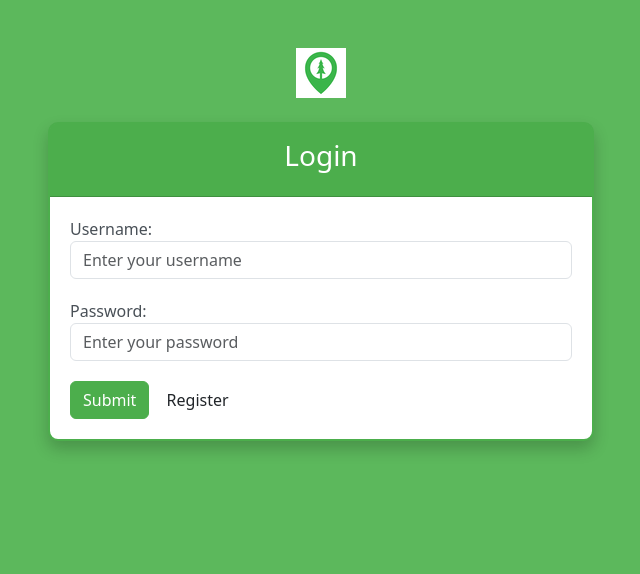
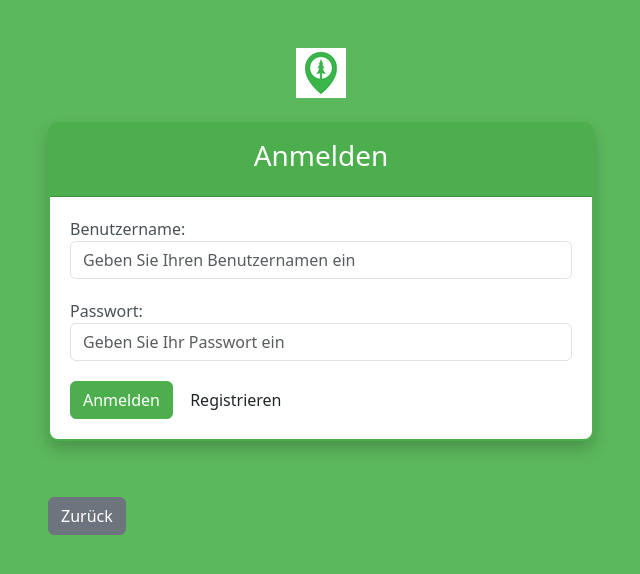
Before and after one commit to samiawale/SCRUM, a Django app: page /login/ in a window 1280 px wide. Shown: the top 574 px of the page, without its empty margins (319-959 px from the left). Run offline with Django 5.2, Linux system fonts and the light colour scheme; some libraries are stand-ins or nearby versions.

Commit message:
last changes in frontend

```diff
--- a/Scrum/myproject/myapp/templates/Auftrag.html
+++ b/Scrum/myproject/myapp/templates/Auftrag.html
@@ -114,9 +114,9 @@
 
                 </p>
                 <p>
-                    <a href="#" class="footer-icon"><img src="facebook_logo.png" alt="Facebook"></a>
-                    <a href="#" class="footer-icon"><img src="instagram_logo.png" alt="Instagram"></a>
-                    <a href="#" class="footer-icon"><img src="x_logo.png" alt="X"></a>
+                    <a href="#" class="footer-icon"><img src="{% static 'img/facebook_logo.png' %}" alt="Facebook"></a>
+                    <a href="#" class="footer-icon"><img src="{% static 'img/instagram_logo.png' %}" alt="Instagram"></a>
+                    <a href="#" class="footer-icon"><img src="{% static 'img/x_logo.png' %}" alt="X"></a>
                 </p>
             </div>
         </div>
--- a/Scrum/myproject/myapp/templates/login.html
+++ b/Scrum/myproject/myapp/templates/login.html
@@ -1,13 +1,18 @@
 <!DOCTYPE html>
-<html lang="en">
+<html lang="de">
+
 <head>
   <meta charset="UTF-8">
   <meta name="viewport" content="width=device-width, initial-scale=1.0">
-  <title>Login</title>
-  {% load static %}
+  <meta name="appleid-signin-client-id" content="[CLIENT_ID]">
+  <meta name="appleid-signin-scope" content="[SCOPES]">
+  <meta name="appleid-signin-redirect-uri" content="[REDIRECT_URI]">
+  <meta name="appleid-signin-state" content="[STATE]">
+  <title>Anmelden</title>
   <!-- Bootstrap CSS -->
   <link href="https://cdn.jsdelivr.net/npm/bootstrap@5.3.0/dist/css/bootstrap.min.css" rel="stylesheet">
   <!-- Custom CSS -->
+  {% load static %}
   <link rel="stylesheet" href="{% static 'css/Styles.css' %}">
 </head>
 
@@ -17,50 +22,76 @@
     <div class="row justify-content-center">
       <div class="col-md-6">
         <img id="login-logo" src="{% static 'img/logo.png/' %}" alt="Logo" class="img-fluid d-block mx-auto mb-4">
-        <!-- Replace "your-logo.png" with the path to your logo image -->
+        <!-- Ersetzen Sie "your-logo.png" durch den Pfad zu Ihrem Logo-Bild -->
 
         <div class="card">
           <div class="card-header">
-            <h3 class="text-center">Login</h3>
+            <h3 class="text-center">Anmelden</h3>
           </div>
           <div class="card-body">
             <form id="loginForm">
               <div class="form-group">
-                <label for="username">Username:</label>
-                <input type="text" class="form-control" id="username" placeholder="Enter your username">
+                <label for="username">Benutzername:</label>
+                <input type="text" class="form-control" id="username" placeholder="Geben Sie Ihren Benutzernamen ein">
               </div>
               <div class="form-group">
-                <label for="password">Password:</label>
-                <input type="password" class="form-control" id="password" placeholder="Enter your password">
+                <label for="password">Passwort:</label>
+                <input type="password" class="form-control" id="password" placeholder="Geben Sie Ihr Passwort ein">
               </div>
-              <button type="submit" class="btn btn-primary btn-block">Submit</button>
-              <a class="btn btn-register btn-block" href="{% url 'register_view' %}">Register</a>
+              <button type="submit" class="btn btn-primary btn-block">Anmelden</button>
+              <a class="btn btn-register btn-block" href="{% url 'register_view' %}">Registrieren</a>
             </form>
           </div>
+        </div>
+        <script src="https://accounts.google.com/gsi/client" async></script>
+        <div id="g_id_onload"
+             data-client_id="IHRE_GOOGLE_CLIENT_ID"
+             data-login_uri="https://Ihre.Domain/Ihr_Login_Endpunkt"
+             data-auto_prompt="false">
+        </div>
+        <div class="g_id_signin"
+             data-type="standard"
+             data-size="large"
+             data-theme="outline"
+             data-text="Mit anmelden"
+             data-shape="rechteckig"
+             data-logo_alignment="links">
+        </div>
+        <div id="appleid-signin" class="signin-button" data-color="black" data-border="true" data-type="sign-in"></div>
+        <script type="text/javascript" src="https://appleid.cdn-apple.com/appleauth/static/jsapi/appleid/1/de_DE/appleid.auth.js"></script>
+
+        <div class="mt-3">
+          <a class="btn btn-secondary btn-block" href="{%url 'home_view'%}">Zurück</a>
         </div>
       </div>
     </div>
   </div>
+  <style>
+    .signin-button {
+      width: 337px;
+      height: 40px;
+    }
+  </style>
 
   <!-- jQuery -->
   <script src="https://ajax.googleapis.com/ajax/libs/jquery/3.6.0/jquery.min.js"></script>
-  <!-- Bootstrap JS and dependencies (optional) -->
+  <!-- Bootstrap JS und Abhängigkeiten (optional) -->
   <script src="https://cdn.jsdelivr.net/npm/@popperjs/core@2.11.6/dist/umd/popper.min.js"></script>
   <script src="https://stackpath.bootstrapcdn.com/bootstrap/4.5.2/js/bootstrap.min.js"></script>
-  <!-- SweetAlert2 JS for beautiful alerts -->
+  <!-- SweetAlert2 JS für schöne Benachrichtigungen -->
   <script src="https://cdn.jsdelivr.net/npm/sweetalert2@11"></script>
 
   <script>
     $(document).ready(function () {
       $('#loginForm').on('submit', function (e) {
-        e.preventDefault(); // Prevent default form submission
+        e.preventDefault(); // Standardformularübermittlung verhindern
 
         var username = $('#username').val();
         var password = $('#password').val();
 
-        // Make AJAX POST request to login API
+        // AJAX-POST-Anfrage an die Login-API senden
         $.ajax({
-          url: 'http://127.0.0.1:8000/login-post', // Replace with your actual login endpoint
+          url: 'http://127.0.0.1:8000/login-post', // Mit Ihrem tatsächlichen Login-Endpunkt ersetzen
           method: 'POST',
           contentType: "application/json",
           dataType: "json",
@@ -69,18 +100,18 @@
             password: password
           }),
           success: function (response) {
-            // Handle successful login response
-            // Assuming response contains a token or similar for session management
-            localStorage.setItem('Authorization', response.token); // Save token or session info as needed
+            // Erfolgreiche Login-Antwort behandeln
+            // Vorausgesetzt, die Antwort enthält ein Token oder ähnliches für die Sitzungsverwaltung
+            localStorage.setItem('Authorization', response.token); // Token oder Sitzungsinformationen wie benötigt speichern
 
-            // Redirect to another page after successful login
-            window.location.href = "http://127.0.0.1:8000/Auftrag"; // Adjusting URL after success
+            // Nach erfolgreichem Login zu einer anderen Seite umleiten
+            window.location.href = "http://127.0.0.1:8000/Auftrag"; // URL nach Erfolg anpassen
           },
           error: function (xhr, status, error) {
-            // Handle login error (e.g., invalid credentials)
+            // Login-Fehler behandeln (z.B. ungültige Anmeldeinformationen)
             Swal.fire({
-              title: 'Login Failed',
-              text: 'Please check your username and password and try again.',
+              title: 'Anmeldung fehlgeschlagen',
+              text: 'Bitte überprüfen Sie Ihren Benutzernamen und Ihr Passwort und versuchen Sie es erneut.',
               icon: 'error',
               confirmButtonText: 'Ok'
             });
@@ -91,4 +122,5 @@
   </script>
 
 </body>
+
 </html>
```
Also changed, not shown: 1 other file.
